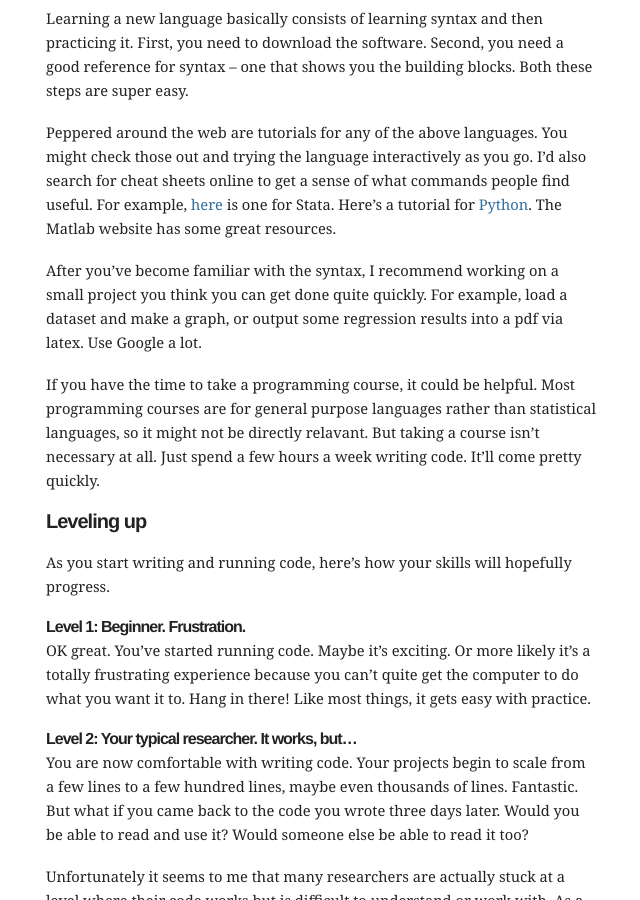
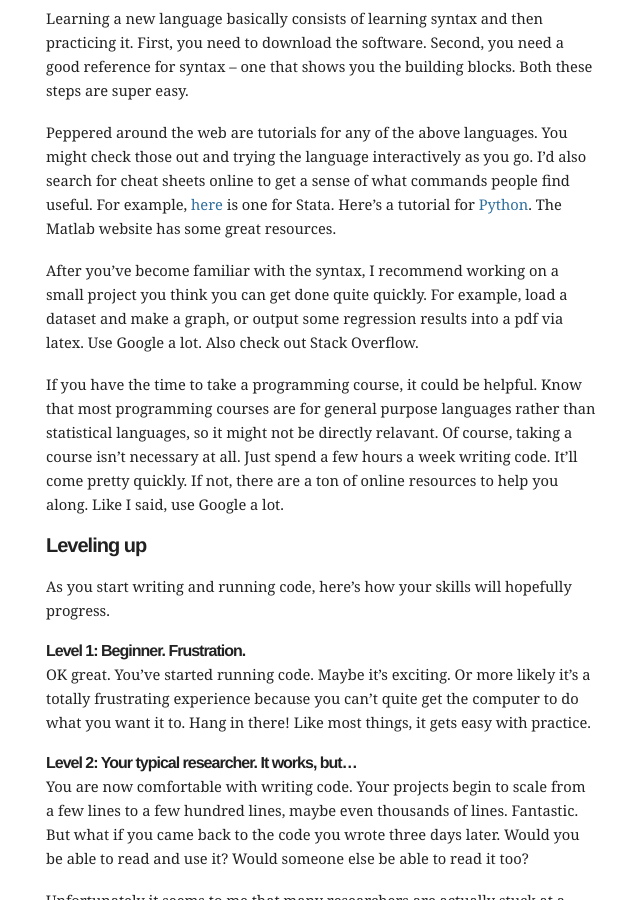
Before and after one commit to mbwong/mbwong.github.com, a Jekyll site: the page built from _posts/2014-03-13-programming-for-beginner-economists.md, in a window 1280 px wide and 900 px high, scrolled down 1238 px. Shown: the whole window, without its empty margins (304-944 px from the left). Built offline with Jekyll 4.4.1, drawn with Linux system fonts in a browser that asks for light colours.

Commit message:
Update 2014-03-13-programming-for-beginner-economists.md

```diff
--- a/_posts/2014-03-13-programming-for-beginner-economists.md
+++ b/_posts/2014-03-13-programming-for-beginner-economists.md
@@ -33,9 +33,9 @@ Peppered around the web are tutorials for any of the above languages. You might
 [python]: http://code.tutsplus.com/articles/the-best-way-to-learn-python--net-26288
 [cheatsheet]: http://lgdata.s3-website-us-east-1.amazonaws.com/docs/2128/370795/Stata_Cheat_Sheet.pdf
 
-After you've become familiar with the syntax, I recommend working on a small project you think you can get done quite quickly. For example, load a dataset and make a graph, or output some regression results into a pdf via latex. Use Google a lot.
+After you've become familiar with the syntax, I recommend working on a small project you think you can get done quite quickly. For example, load a dataset and make a graph, or output some regression results into a pdf via latex. Use Google a lot. Also check out Stack Overflow.
 
-If you have the time to take a programming course, it could be helpful. Most programming courses are for general purpose languages rather than statistical languages, so it might not be directly relavant. But taking a course isn't necessary at all. Just spend a few hours a week writing code. It'll come pretty quickly.
+If you have the time to take a programming course, it could be helpful. Know that most programming courses are for general purpose languages rather than statistical languages, so it might not be directly relavant. Of course, taking a course isn't necessary at all. Just spend a few hours a week writing code. It'll come pretty quickly. If not, there are a ton of online resources to help you along. Like I said, use Google a lot.
 
 ## Leveling up
 
```
